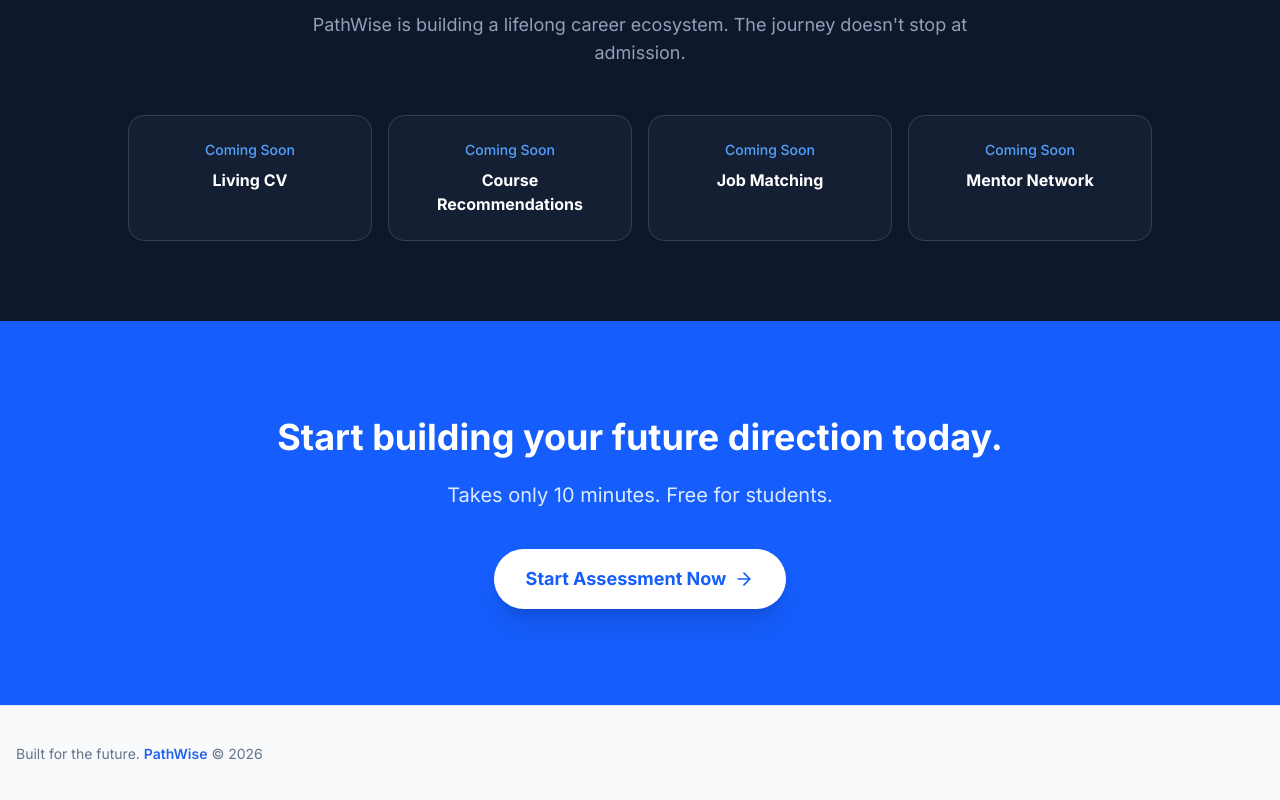
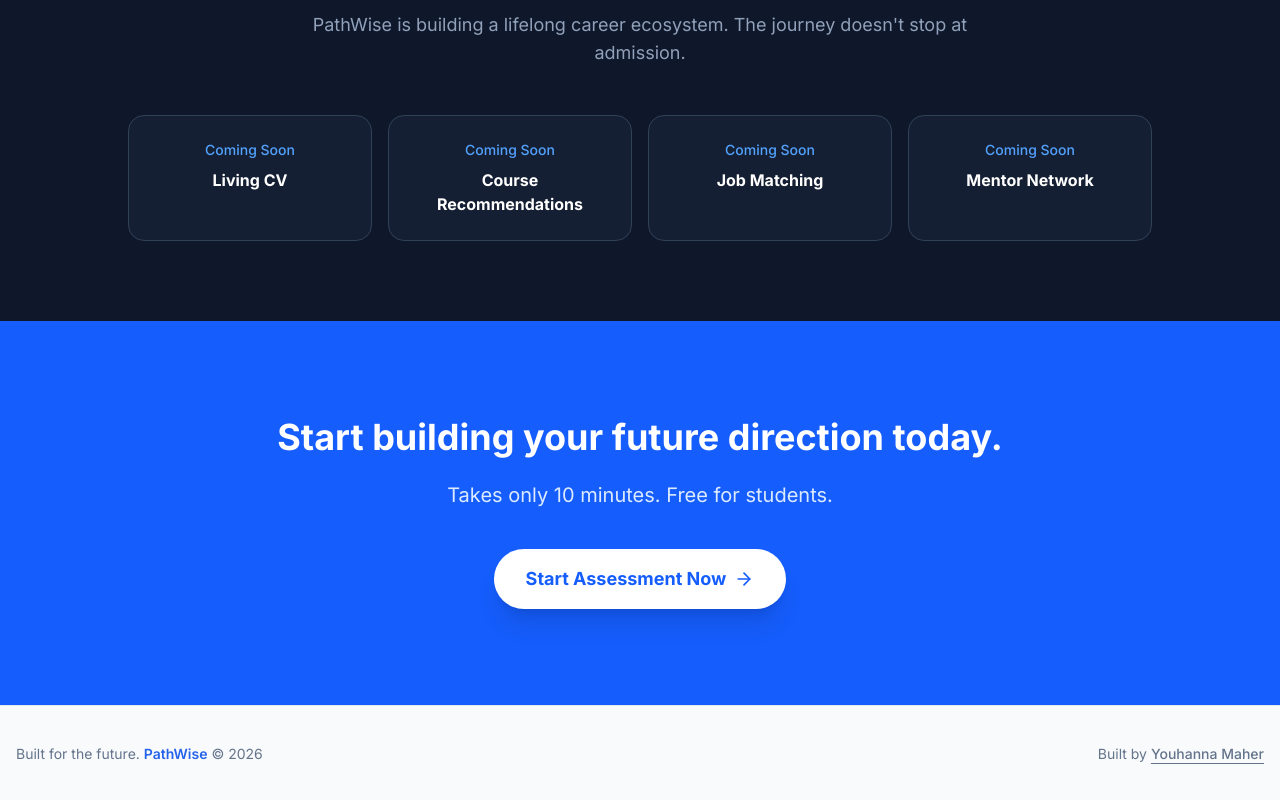
Before and after one commit to youhannamaher/PathWise, a Next.js app: page / in a window 1280 px wide. Shown: the part 2209-3009 px from the top of the page. Built offline with nearby package versions, Linux system fonts and the light colour scheme.

Commit message:
Add creator credit to footer

```diff
--- a/src/components/Footer.tsx
+++ b/src/components/Footer.tsx
@@ -5,6 +5,17 @@
         <p className="text-center text-sm leading-loose text-muted-foreground md:text-left">
           Built for the future. <span className="font-semibold text-primary">PathWise</span> © {new Date().getFullYear()}
         </p>
+        <p className="text-center text-sm text-muted-foreground md:text-right">
+          Built by{" "}
+          <a
+            href="https://youhannamaher.github.io/"
+            target="_blank"
+            rel="noopener noreferrer"
+            className="font-medium underline underline-offset-4 hover:text-primary transition-colors"
+          >
+            Youhanna Maher
+          </a>
+        </p>
       </div>
     </footer>
   );
```
